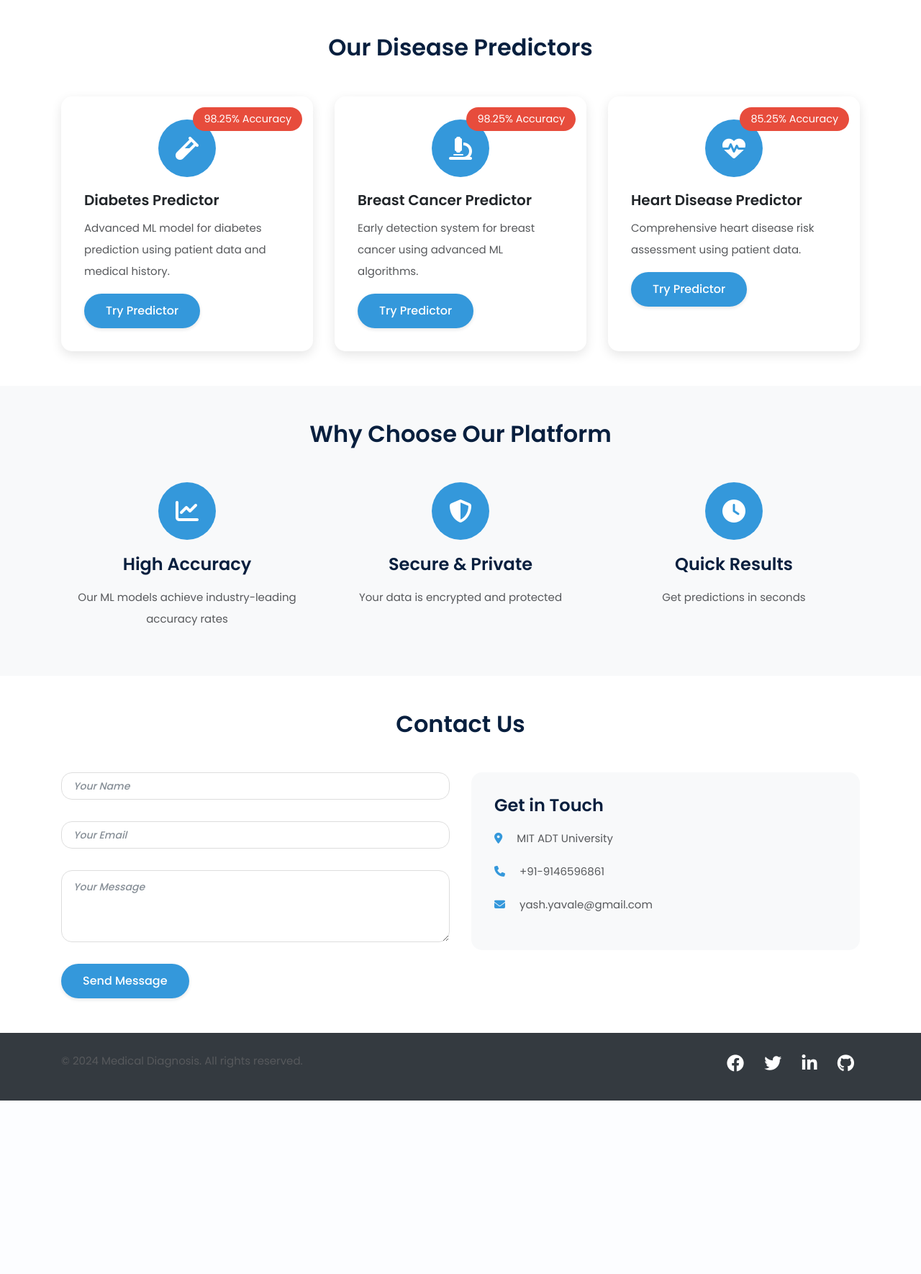
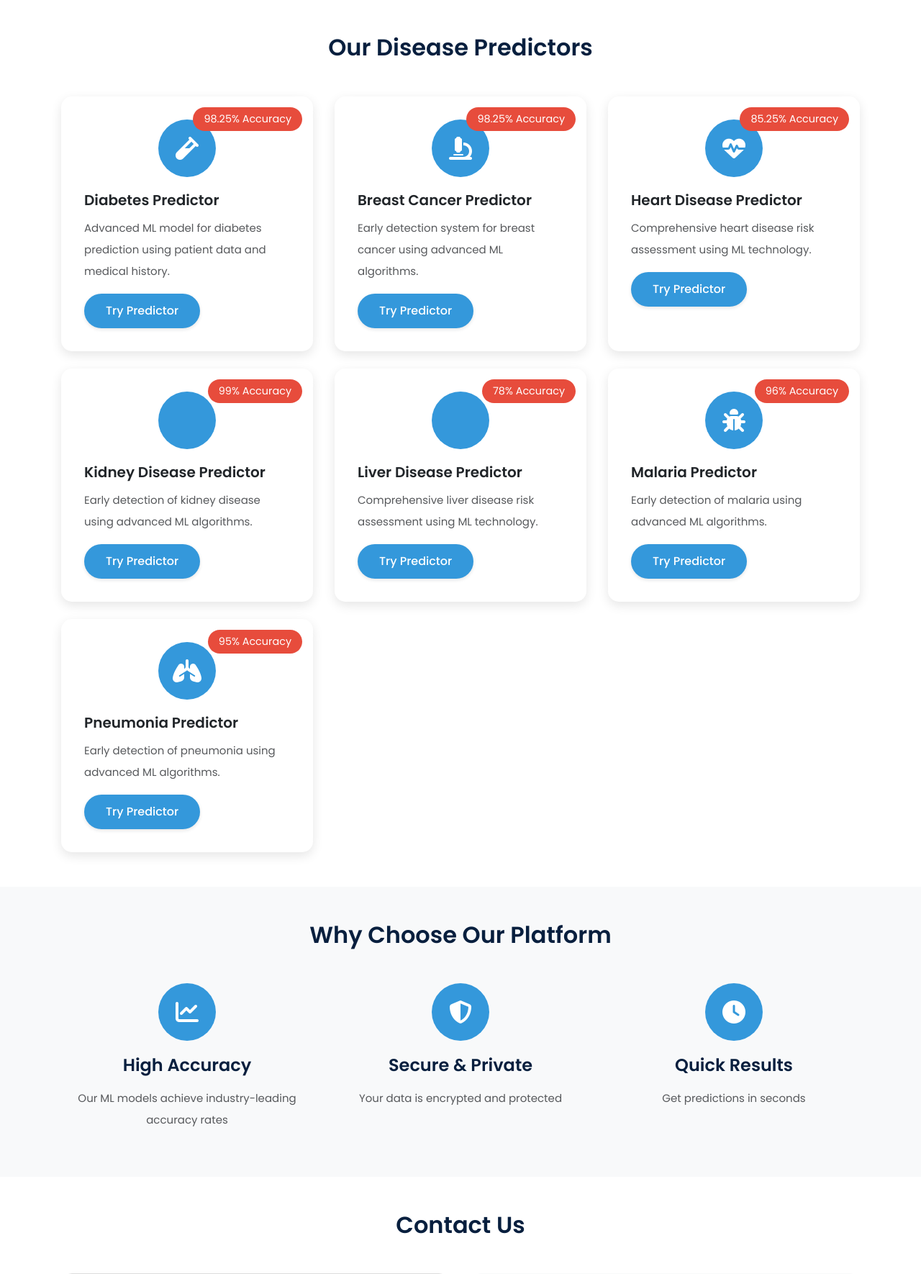
Before and after one commit to pramod13071626/Gen-AI-Projects, a Flask app: page / in a window 1280 px wide. Shown: the part 627-2397 px from the top of the page at 72% size. Before the commit the page ends 2156 px from the top, so only its background shows below. Run offline with Flask 3, Linux system fonts and the light colour scheme.

Commit message:
Add Healthcare Assistant link to navigation

```diff
--- a/templates/index.html
+++ b/templates/index.html
@@ -185,16 +185,19 @@
             <div class="collapse navbar-collapse" id="navbarNav">
                 <ul class="navbar-nav ms-auto">
                     <li class="nav-item">
-                        <a class="nav-link" href="#home">Home</a>
+                        <a class="nav-link" href="{{ url_for('home') }}">Home</a>
                     </li>
                     <li class="nav-item">
-                        <a class="nav-link" href="#predictors">Disease Predictors</a>
+                        <a class="nav-link" href="{{ url_for('home') }}#predictors">Disease Predictors</a>
                     </li>
                     <li class="nav-item">
-                        <a class="nav-link" href="#about">About</a>
+                        <a class="nav-link" href="{{ url_for('about') }}">About</a>
                     </li>
                     <li class="nav-item">
-                        <a class="nav-link" href="#contact">Contact</a>
+                        <a class="nav-link" href="{{ url_for('contact') }}">Contact</a>
+                    </li>
+                    <li class="nav-item">
+                        <a class="nav-link" href="{{ url_for('healthcare_assistant') }}">Healthcare Assistant</a>
                     </li>
                 </ul>
             </div>
@@ -237,7 +240,7 @@
                             </div>
                             <h5 class="card-title">Diabetes Predictor</h5>
                             <p class="card-text">Advanced ML model for diabetes prediction using patient data and medical history.</p>
-                            <a href="http://127.0.0.1:5000/diabetes" class="btn btn-custom">Try Predictor</a>
+                            <a href="{{ url_for('diabetes') }}" class="btn btn-custom">Try Predictor</a>
                         </div>
                     </div>
                 </div>
@@ -252,7 +255,7 @@
                             </div>
                             <h5 class="card-title">Breast Cancer Predictor</h5>
                             <p class="card-text">Early detection system for breast cancer using advanced ML algorithms.</p>
-                            <a href="http://127.0.0.1:5000/cancer" class="btn btn-custom">Try Predictor</a>
+                            <a href="{{ url_for('cancer') }}" class="btn btn-custom">Try Predictor</a>
                         </div>
                     </div>
                 </div>
@@ -266,8 +269,68 @@
                                 <i class="fas fa-heartbeat"></i>
                             </div>
                             <h5 class="card-title">Heart Disease Predictor</h5>
-                            <p class="card-text">Comprehensive heart disease risk assessment using patient data.</p>
-                            <a href="http://127.0.0.1:5000/heart" class="btn btn-custom">Try Predictor</a>
+                            <p class="card-text">Comprehensive heart disease risk assessment using ML technology.</p>
+                            <a href="{{ url_for('heart') }}" class="btn btn-custom">Try Predictor</a>
+                        </div>
+                    </div>
+                </div>
+
+                <!-- Kidney Disease Card -->
+                <div class="col-md-4" data-aos="fade-up" data-aos-delay="400">
+                    <div class="card disease-card h-100">
+                        <div class="card-body">
+                            <span class="accuracy-badge">99% Accuracy</span>
+                            <div class="feature-icon">
+                                <i class="fas fa-kidneys"></i>
+                            </div>
+                            <h5 class="card-title">Kidney Disease Predictor</h5>
+                            <p class="card-text">Early detection of kidney disease using advanced ML algorithms.</p>
+                            <a href="{{ url_for('kidney') }}" class="btn btn-custom">Try Predictor</a>
+                        </div>
+                    </div>
+                </div>
+
+                <!-- Liver Disease Card -->
+                <div class="col-md-4" data-aos="fade-up" data-aos-delay="500">
+                    <div class="card disease-card h-100">
+                        <div class="card-body">
+                            <span class="accuracy-badge">78% Accuracy</span>
+                            <div class="feature-icon">
+                                <i class="fas fa-liver"></i>
+                            </div>
+                            <h5 class="card-title">Liver Disease Predictor</h5>
+                            <p class="card-text">Comprehensive liver disease risk assessment using ML technology.</p>
+                            <a href="{{ url_for('liver') }}" class="btn btn-custom">Try Predictor</a>
+                        </div>
+                    </div>
+                </div>
+
+                <!-- Malaria Card -->
+                <div class="col-md-4" data-aos="fade-up" data-aos-delay="600">
+                    <div class="card disease-card h-100">
+                        <div class="card-body">
+                            <span class="accuracy-badge">96% Accuracy</span>
+                            <div class="feature-icon">
+                                <i class="fas fa-bug"></i>
+                            </div>
+                            <h5 class="card-title">Malaria Predictor</h5>
+                            <p class="card-text">Early detection of malaria using advanced ML algorithms.</p>
+                            <a href="{{ url_for('malaria') }}" class="btn btn-custom">Try Predictor</a>
+                        </div>
+                    </div>
+                </div>
+
+                <!-- Pneumonia Card -->
+                <div class="col-md-4" data-aos="fade-up" data-aos-delay="700">
+                    <div class="card disease-card h-100">
+                        <div class="card-body">
+                            <span class="accuracy-badge">95% Accuracy</span>
+                            <div class="feature-icon">
+                                <i class="fas fa-lungs"></i>
+                            </div>
+                            <h5 class="card-title">Pneumonia Predictor</h5>
+                            <p class="card-text">Early detection of pneumonia using advanced ML algorithms.</p>
+                            <a href="{{ url_for('pneumonia') }}" class="btn btn-custom">Try Predictor</a>
                         </div>
                     </div>
                 </div>
```
